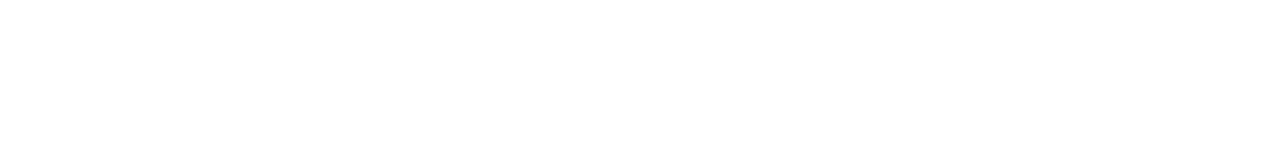
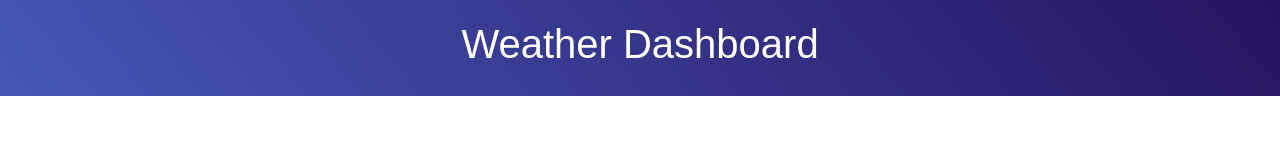
Before and after one commit to shwethareddy0/weather-dashboard, a plain HTML site: page index.html in a window 1280 px wide. Drawn offline with nearby package versions, Linux system fonts and the light colour scheme.

Commit message:
add header section with styles

```diff
--- a/assets/css/style.css
+++ b/assets/css/style.css
@@ -0,0 +1,14 @@
+.html,
+body {
+  height: 100%;
+  font-family: Arial, Helvetica, sans-serif;
+}
+
+.jumbotron {
+  padding: 20px;
+  margin-bottom: 10px;
+  background: linear-gradient(50deg, #4558b6, #261360);
+  color: white;
+  text-align: center;
+  font-weight: bolder;
+}
--- a/index.html
+++ b/index.html
@@ -12,6 +12,11 @@
     <title>Weather Dashboard</title>
   </head>
   <body>
+    <div class="jumbotron jumbotron-fluid">
+      <div class="container">
+        <h1>Weather Dashboard</h1>
+      </div>
+    </div>
     <script src="https://cdnjs.cloudflare.com/ajax/libs/jquery/3.5.1/jquery.slim.min.js"></script>
     <script src="https://cdnjs.cloudflare.com/ajax/libs/popper.js/1.16.1/umd/popper.min.js"></script>
     <script src="https://cdnjs.cloudflare.com/ajax/libs/twitter-bootstrap/4.5.0/js/bootstrap.min.js"></script>
```
